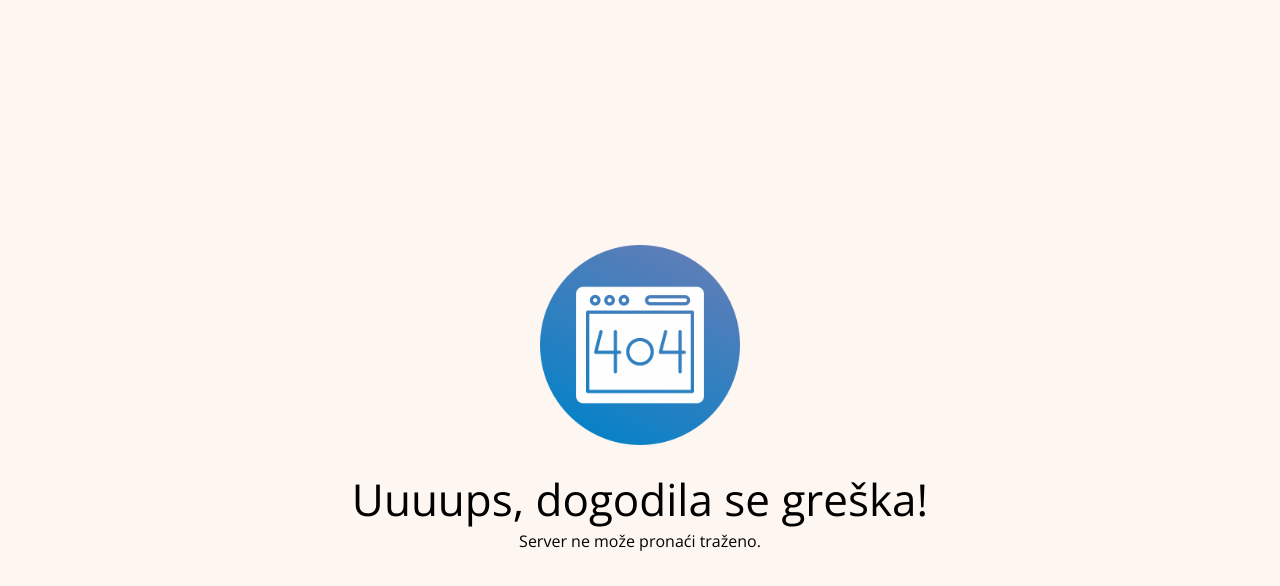
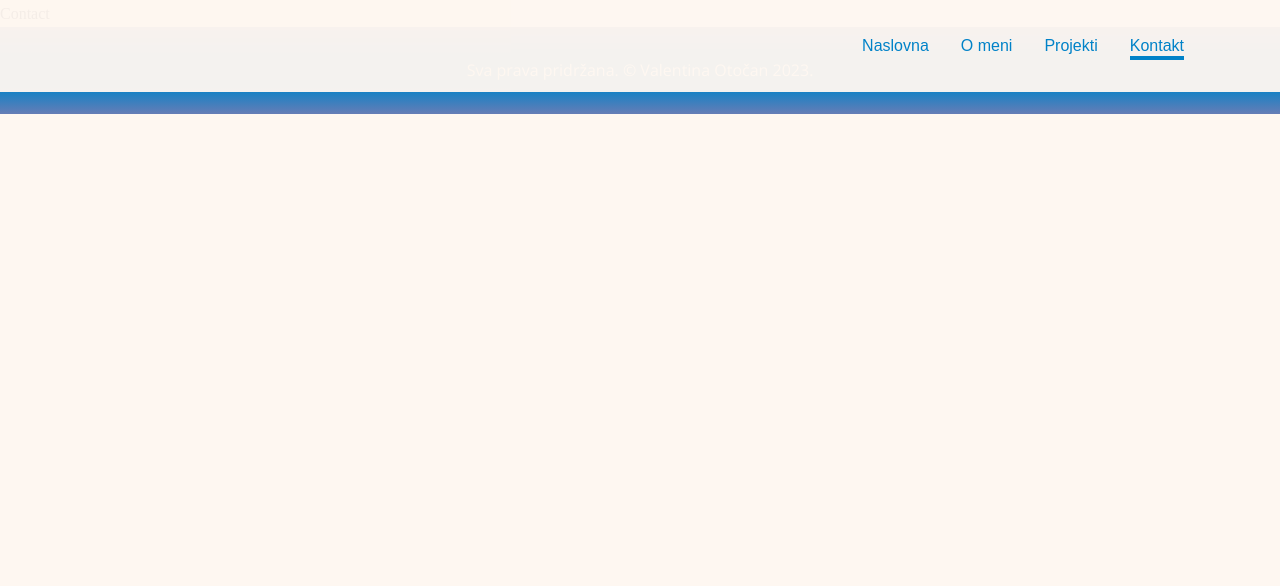
Before and after one commit to valentinaotocan/portfolio, a React (Vite) app: page /kontakt in a window 1280 px wide. Shown: the top 586 px of the page. Built offline with nearby package versions, Linux system fonts and the light colour scheme; a web font is replaced by a local one.

Commit message:
Create a Contact page, and add route and navigation to it

```diff
--- a/src/App.tsx
+++ b/src/App.tsx
@@ -5,6 +5,7 @@ import NotFound from "./pages/NotFound";
 import Project from "./pages/Project";
 import Layout from "./components/Layout";
 import HomeLayout from "./components/HomeLayout";
+import Contact from "./pages/Contact";
 
 function App() {
   return (
@@ -16,6 +17,7 @@ function App() {
         <Route element={<Layout />}>
           <Route path="/o-meni" element={<About />} />
           <Route path="/projekti" element={<Project />} />
+          <Route path="/kontakt" element={<Contact />} />
         </Route>
         <Route path="*" element={<NotFound />} />
       </Routes>
--- a/src/components/Header.tsx
+++ b/src/components/Header.tsx
@@ -12,6 +12,9 @@ function Header() {
       <NavLink to="/projekti" className="mr-xl underline">
         Projekti
       </NavLink>
+      <NavLink to="/kontakt" className="mr-xl underline">
+        Kontakt
+      </NavLink>
     </nav>
   );
 }
--- /dev/null
+++ b/src/pages/Contact.tsx
@@ -0,0 +1,6 @@
+function Contact() {
+  return (
+    <div>Contact</div>
+  )
+}
+export default Contact
```
